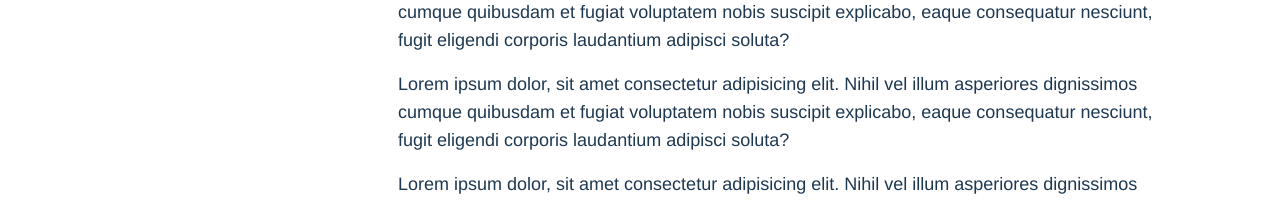
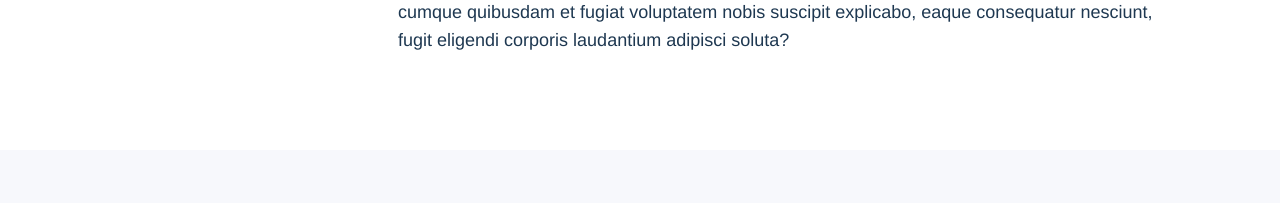
Before and after one commit to velvettouch1004/vuejs-tailwindcss-portfolio, a Vue app: page /about in a window 1280 px wide. Shown: the part 440-643 px from the top of the page. Built offline with nearby package versions, Linux system fonts and the light colour scheme; what vue-backtotop would draw is missing.

Commit message:
Projects and about fixes

```diff
--- a/src/components/AboutClientSingle.vue
+++ b/src/components/AboutClientSingle.vue
@@ -3,7 +3,7 @@
 		<img
 			:src="client.img"
 			:alt="client.title"
-			class="w-64 py-5 px-10 border border-ternary-light dark:border-ternary-dark shadow-sm rounded-xl mb-8 cursor-pointer"
+			class="w-64 py-5 px-10 border border-ternary-light dark:border-ternary-dark shadow-sm rounded-xl mb-8 cursor-pointer bg-secondary-light"
 		/>
 	</div>
 </template>
--- a/src/components/AboutMe.vue
+++ b/src/components/AboutMe.vue
@@ -39,16 +39,6 @@ export default {
 					bio:
 						'Lorem ipsum dolor, sit amet consectetur adipisicing elit. Nihil vel illum asperiores dignissimos cumque quibusdam et fugiat voluptatem nobis suscipit explicabo, eaque consequatur nesciunt, fugit eligendi corporis laudantium adipisci soluta?',
 				},
-				{
-					id: 3,
-					bio:
-						'Lorem ipsum dolor, sit amet consectetur adipisicing elit. Nihil vel illum asperiores dignissimos cumque quibusdam et fugiat voluptatem nobis suscipit explicabo, eaque consequatur nesciunt, fugit eligendi corporis laudantium adipisci soluta?',
-				},
-				{
-					id: 4,
-					bio:
-						'Lorem ipsum dolor, sit amet consectetur adipisicing elit. Nihil vel illum asperiores dignissimos cumque quibusdam et fugiat voluptatem nobis suscipit explicabo, eaque consequatur nesciunt, fugit eligendi corporis laudantium adipisci soluta? Lorem ipsum, dolor sit amet consectetur adipisicing elit. Incidunt totam dolorum, ducimus obcaecati, voluptas facilis molestias nobis ut quam natus similique inventore excepturi optio ipsa deleniti fugit illo. Unde, amet! Lorem ipsum dolor sit amet, consectetur adipisicing elit. Ipsum illo necessitatibus perspiciatis! Aperiam perferendis labore temporibus, eos culpa corporis recusandae quas, fuga voluptatibus nesciunt odit libero tenetur neque consequatur ea.',
-				},
 			],
 		};
 	},
--- a/src/components/ProjectHeader.vue
+++ b/src/components/ProjectHeader.vue
@@ -2,7 +2,7 @@
 	<div>
 		<!-- Project heading and meta info start -->
 		<p
-			class="text-left text-3xl sm:text-4xl font-bold text-primary-dark dark:text-primary-light mt-7 sm:mt-20 mb-7"
+			class="text-left text-3xl sm:text-4xl font-bold text-primary-dark dark:text-primary-light mt-14 sm:mt-20 mb-7"
 		>
 			{{ singleProjectHeader.singleProjectTitle }}
 		</p>
--- a/src/components/ProjectInfo.vue
+++ b/src/components/ProjectInfo.vue
@@ -73,7 +73,7 @@
 						target="__blank"
 						aria-label="Share Project"
 						class="bg-ternary-light dark:bg-ternary-dark text-gray-400 hover:text-primary-dark dark:hover:text-primary-light p-2 rounded-lg shadow-sm"
-						><i :data-feather="social.icon" class="w-5 h-5"></i
+						><i :data-feather="social.icon" class="w-4 h-4"></i
 					></a>
 				</div>
 			</div>
--- a/src/views/SingleProject.vue
+++ b/src/views/SingleProject.vue
@@ -79,7 +79,7 @@ export default {
 				],
 				objectivesHeading: 'Objective',
 				objectivesDetails:
-					'Lorem ipsum dolor sit amet consectetur adipisicing elit. Optio, natus! Quibusdam enim quod in esse, mollitia molestias incidunt quas ipsa accusamus veniam, quis odit cumque vero voluptate, reiciendis amet non!',
+					'Lorem ipsum dolor sit amet consectetur adipisicing elit. Optio, natus! Quibusdam enim quod in esse, mollitia molestias incidunt quas ipsa accusamus veniam.',
 				technologies: [
 					{
 						title: 'Tools & Technologies',
```
